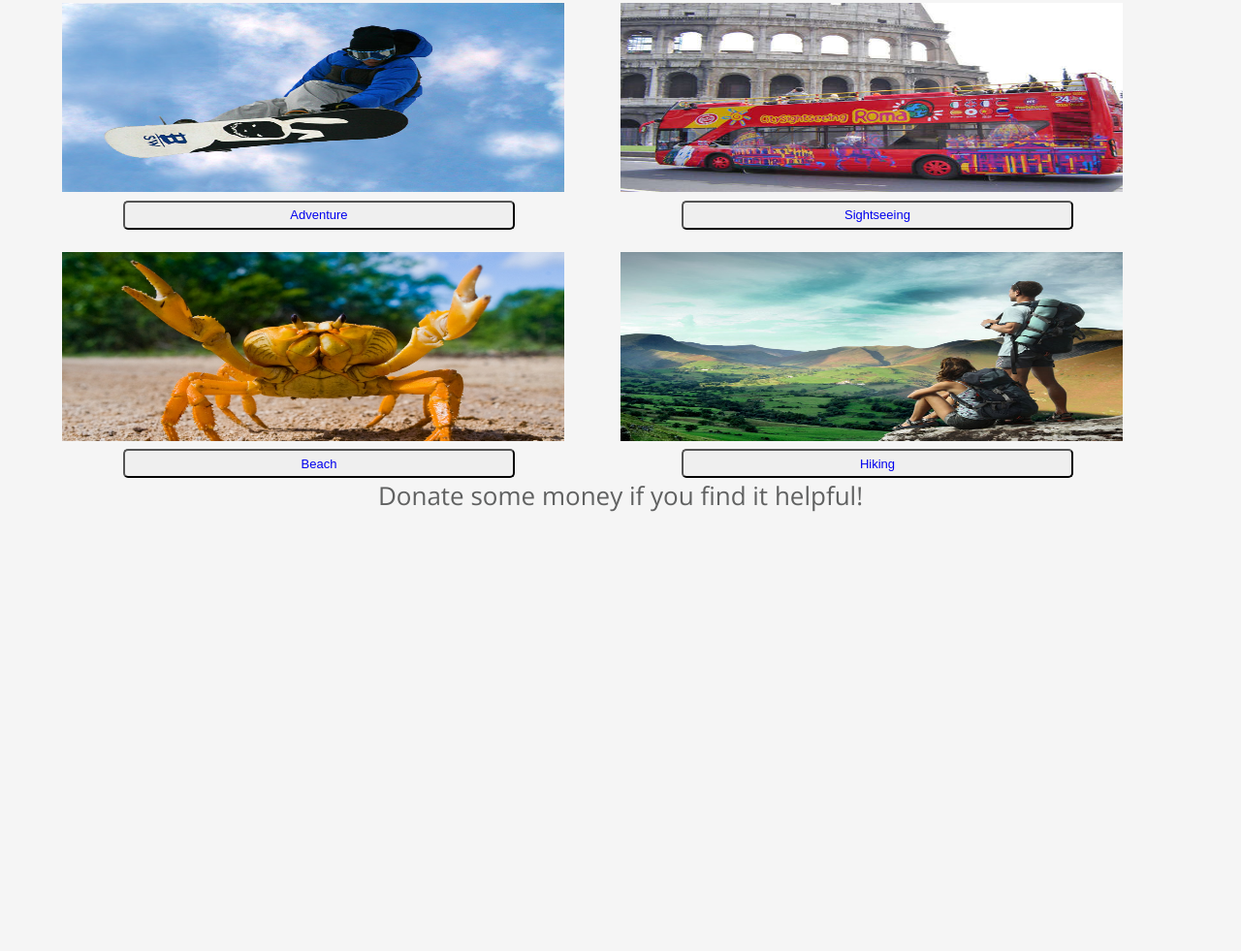
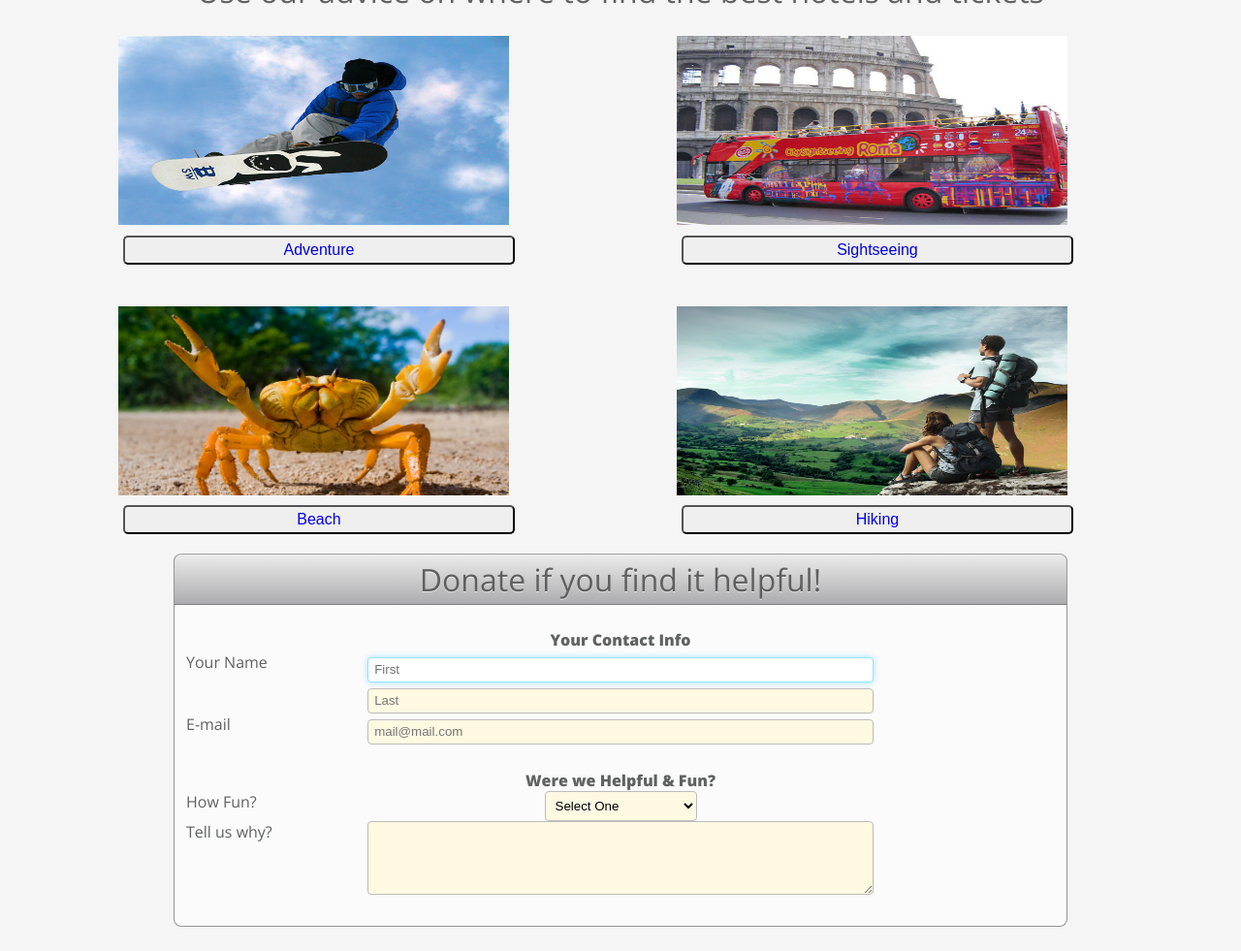
Before and after one commit to irinashpak/irinashpak.github.io, a plain HTML site: page index.html in a window 1280 px wide. Shown: the part 191-1172 px from the top of the page at 97% size. Before the commit the page ends 800 px from the top, so only its background shows below. Drawn offline with nearby package versions, Linux system fonts and the light colour scheme.

Commit message:
more staff done

```diff
--- a/css/styles.css
+++ b/css/styles.css
@@ -21,9 +21,13 @@
 /* BASE STYLES
 /*******************************************/
 
+html {
+  font-size: 1em;
+}
+
 body {
   /*color: #f0efef;*/
-  font-size: 26px;
+  font-size: 2em;
   line-height: 1.4;
   color: #606161;
   font-family: 'Open Sans', Helvetica, Arial, sans-serif;
@@ -57,6 +61,102 @@ li {
   text-align: left;
 }
 
+#cap {
+  background: -webkit-linear-gradient(90deg, #ACABAD, #ECECEC);
+  color: #5F5F5F;
+  font-weight: 200;
+  line-height: 51px;
+  border-radius: 8px 8px 0 0;
+  /*margin: 0;*/
+  margin: auto;
+  text-shadow: 0 1px 0 rgba(255, 255, 255, 0.6);
+  border-width: 1px;
+  border-style: solid;
+  border-top-color: #A1A1A1;
+  border-right-color: #959595;
+  border-bottom-color: #7E7E7E;
+  border-left-color: #959595;
+  width: 80%;
+
+}
+
+/*form styles*/
+#form {
+  font-size: 0.5em;
+  margin: auto;
+  width: 80%;
+  /*  box-shadow: 0 1% 3% rgba(0, 0, 0.22);
+  border-radius: 8px;*/
+
+  /*adds background box for form*/
+  background: rgba(255,255,255,0.6);
+  border-radius: 0 0 8px 8px;
+  border: 1px solid #959595;
+  border-top-width: 0;
+  padding: 25px 25px 26px;
+}
+
+fieldset {
+  margin: 0;
+  padding: 0;
+  border: 0;
+}
+
+/*added space between sections of form*/
+fieldset:not(:first-child) {
+  margin-top: 26px;
+}
+
+/*made titles bold*/
+legend {
+  padding: 0;
+  font-weight: bold;
+  display: block;
+}
+
+/*size for text area*/
+textarea {
+  height: 76px;
+  width: 60%;
+  padding: 0;
+  margin: 0;
+}
+
+/*makes labels to left of form*/
+label {
+  position: absolute;
+  left: 15%;
+}
+/*color to elements*/
+textarea,
+input[type="text"],
+select, input[type="email"] {
+  border: 1px solid #BCBCBC;
+  padding: 6px;
+  margin: 0;
+  background: #FFF9E2;
+  border-radius: 4px;
+}
+
+/*makes form white when you click on input*/
+textarea:focus,
+input[type="text"]:focus,
+input[type="email"]:focus,
+select:focus {
+  background: white;
+  border: 1px solid #99E2FF;
+  outline: none;
+  box-shadow: 0 0 6px #99E2FF;
+}
+
+input[type="text"], input[type="email"] {
+  width: 60%;
+  height: 26px;
+  margin: 6px 0 0px;
+}
+
+
+
 .done {
   text-decoration: line-through;
 }
@@ -86,16 +186,39 @@ body {
 }
 img {
   margin-right: 10%;
-
 }
 
 div.choice {
     float: left;
     width: 50%;
     margin-top: inherit;
+    margin-bottom: 20px;
 }
 
+@media screen and (min-width: 950px){
+  img {
+    width: 70%;
+  }
+}
 
+@media screen and (max-width: 600px){
+  div.choice {
+    float: none;
+    width: 100%;
+    margin-right: 1%;
+    margin-bottom: 30px;
+  }
+  img {
+    margin-right: 1%;
+  }
+  body {
+    font-size: 1em;
+  }
+
+  button {
+    font-size: 1em;
+  }
+}
 
 
 /*don't forget
--- a/index.html
+++ b/index.html
@@ -17,7 +17,7 @@
     </h2>
 
     <div class="choice">
-      <img src="images/adventure.jpg">
+      <img src="images/adventure.jpg" >
       <button > <a href="adventure.html">Adventure</a> </button>
     </div>
 
@@ -44,7 +44,55 @@
       </nav>
     </div> -->
 
-    <h2 class="clear">Donate some money if you find it helpful!</h2>
+    <h2 class="clear" id="cap">Donate if you find it helpful!</h2>
+
+    <div id=form>
+      <form>
+       <fieldset>
+         <legend>Your Contact Info</legend>
+
+         <div class="form-row">
+          <label for="name">Your Name </label>
+          <div class="name-fields">
+            <input type="text" name="name[first]" placeholder="First" id="name" autofocus>
+            <input type="text" name="name [last]" placeholder="Last">
+          </div>
+         </div>
+
+         <div class="form-row">
+          <label for="email">E-mail</label>
+          <div class="email">
+            <input type="email" name="email" class="email" placeholder="mail@mail.com">
+          </div>
+         </div>
+       </fieldset>
+
+       <fieldset>
+         <legend> Were we Helpful &amp; Fun? </legend>
+
+         <div class="form-row">
+          <label>How Fun?</label>
+          <select>
+            <option>Select One</option>
+            <optgroup label="FUN">
+              <option>Extra Fun</option>
+              <option>Simply Fun</option>
+            </optgroup>
+            <optgroup label="Boring...">
+              <option>Not Helpful</option>
+              <option>Tell us Why Below</option>
+            </optgroup>
+          </select>
+         </div>
+
+         <div class="form-row">
+          <label for="here-is-why">Tell us why?</label>
+          <textarea name="here-is-why" id="here-is-why"></textarea>
+         </div>
+       </fieldset>
+
+      </form>
+    </div>
 
     <script src="js/jquery-2.1.4.js"></script>
     <script src="js/app.js"> </script>
```
Also changed, not shown: beach.html (+22 -27 lines), sights.html (+10 -18 lines).
